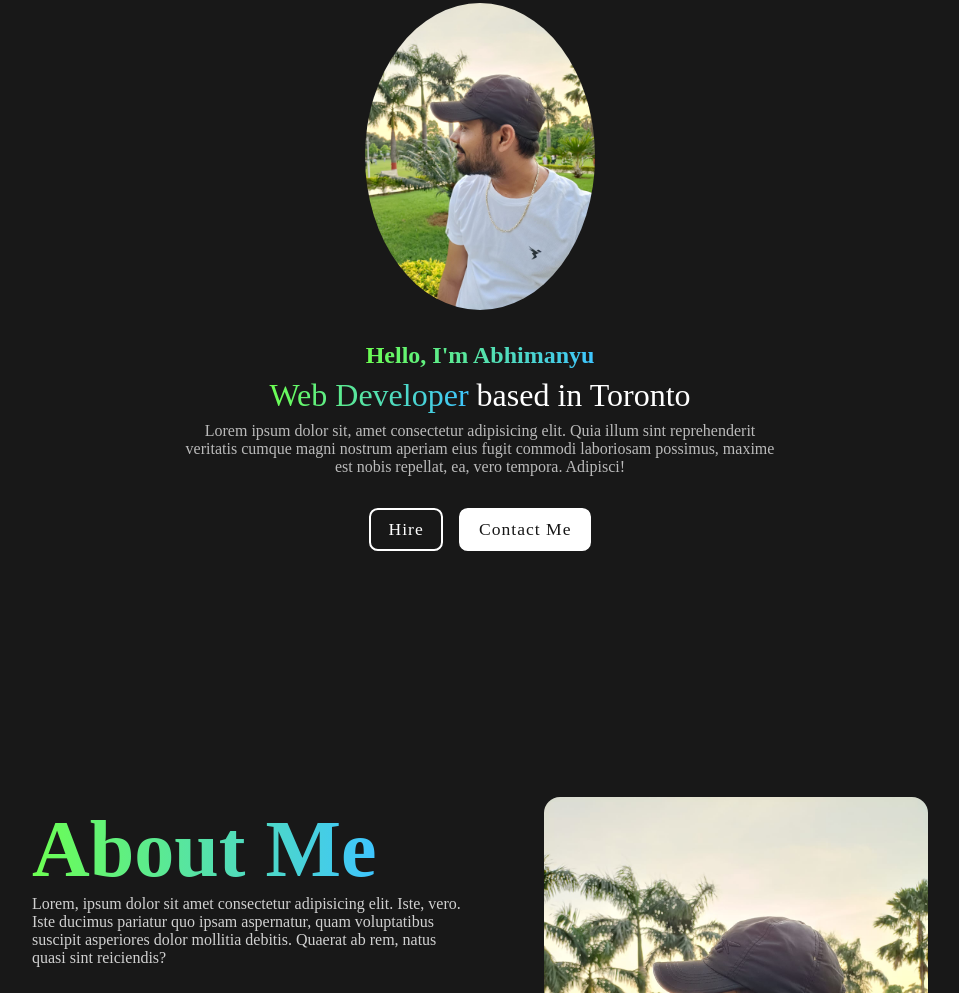
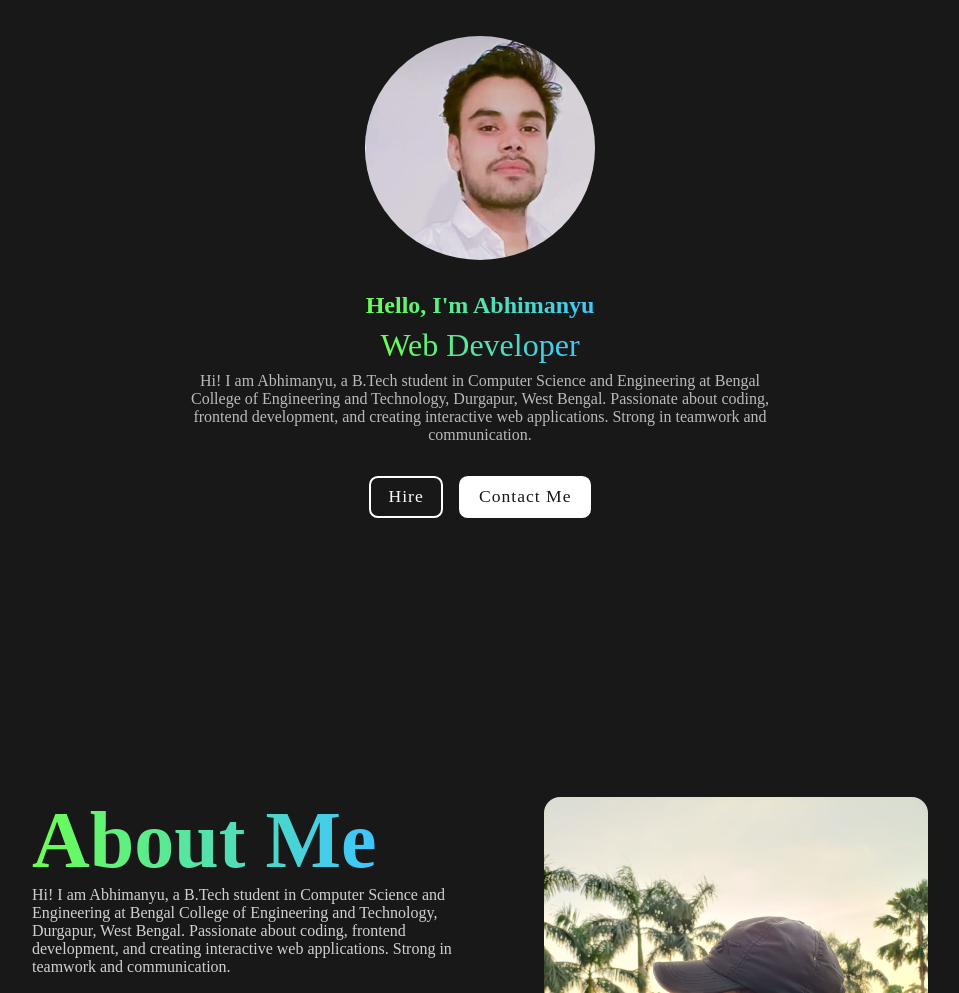
Before and after one commit to abhimanyu7494/portfolio, a plain HTML site: page index.html in a window 1280 px wide. Shown: the part 147-1140 px from the top of the page, without its empty margins (160-1119 px from the left). Drawn offline with nearby package versions, Linux system fonts and the light colour scheme.

Commit message:
Add files via upload

```diff
--- a/index.html
+++ b/index.html
@@ -6,6 +6,7 @@
     <title>Portfolio Website</title>
     <link rel="stylesheet" href="style.css">
     <link rel="stylesheet" href='https://unpkg.com/boxicons@2.1.4/css/boxicons.min.css'>
+    <link href='https://cdn.boxicons.com/fonts/basic/boxicons.min.css' rel='stylesheet'>
      <link rel="icon" href="WhatsApp Image 2025-07-31 at 19.03.58_6d2eb92a.jpg" type="image/x-icon">
 </head>
 <body>
@@ -25,13 +26,15 @@
 </nav>
 
 <section id="home">
-    <img src="WhatsApp Image 2025-07-31 at 19.03.58_6d2eb92a.jpg" alt="">
+    <img src="img.jpg" alt="">
 
     <div class=" info-box">
         <h1><span>Hello, I'm Abhimanyu</span></h1>
-        <h3><span>Web Developer</span> based in Toronto</h3>
-        <p>Lorem ipsum dolor sit, amet consectetur adipisicing elit. Quia illum sint reprehenderit veritatis cumque magni nostrum aperiam eius
-             fugit commodi laboriosam possimus, maxime est nobis repellat, ea, vero tempora. Adipisci!</p>
+        <h3><span>Web Developer</span></h3>
+        <p>Hi! I am Abhimanyu, a B.Tech student in Computer Science and Engineering
+             at Bengal College of Engineering and Technology, Durgapur, West Bengal.
+              Passionate about coding, frontend development, and creating interactive
+               web applications. Strong in teamwork and communication.</p>
 
     </div>
 
@@ -46,8 +49,10 @@
     <div class="about-box">
         <div class="about-info">
             <h1><span>About Me</span></h1>
-            <p>Lorem, ipsum dolor sit amet consectetur adipisicing elit. Iste, vero. Iste ducimus pariatur quo ipsam aspernatur,
-                 quam voluptatibus suscipit asperiores dolor mollitia debitis. Quaerat ab rem, natus quasi sint reiciendis?</p>
+            <p>Hi! I am Abhimanyu, a B.Tech student in Computer Science and Engineering
+             at Bengal College of Engineering and Technology, Durgapur, West Bengal.
+              Passionate about coding, frontend development, and creating interactive
+               web applications. Strong in teamwork and communication.</p>
 
         </div>
 
```
Also changed, not shown: img.jpg (added).
